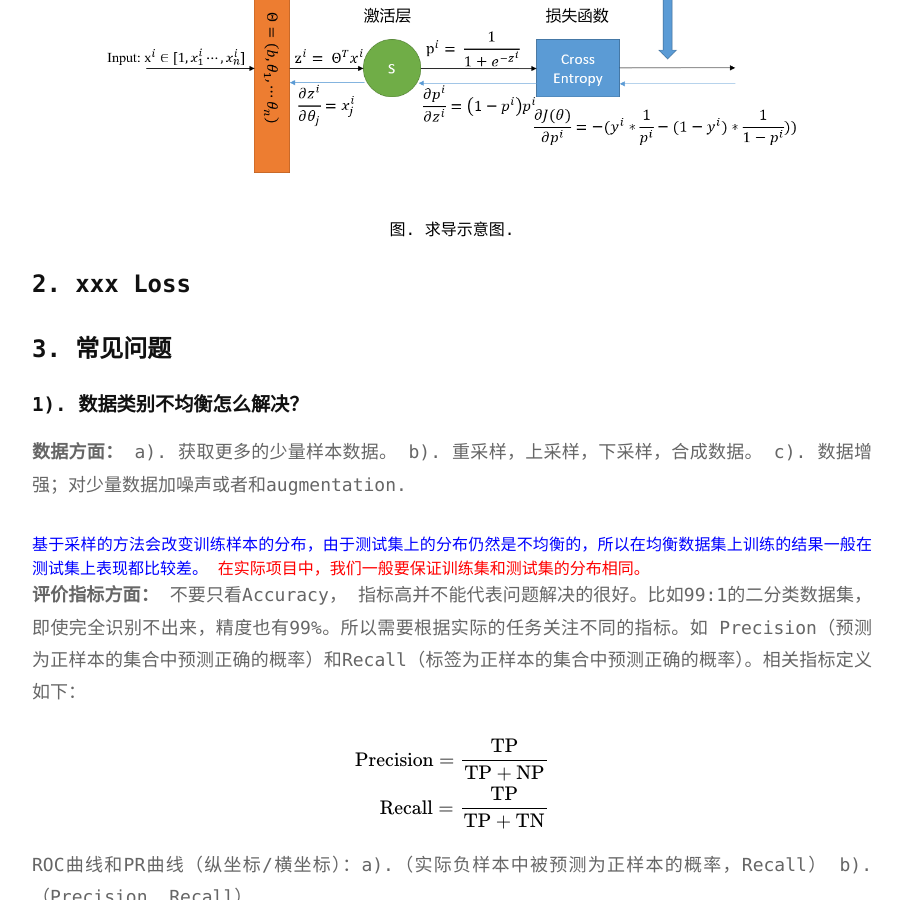
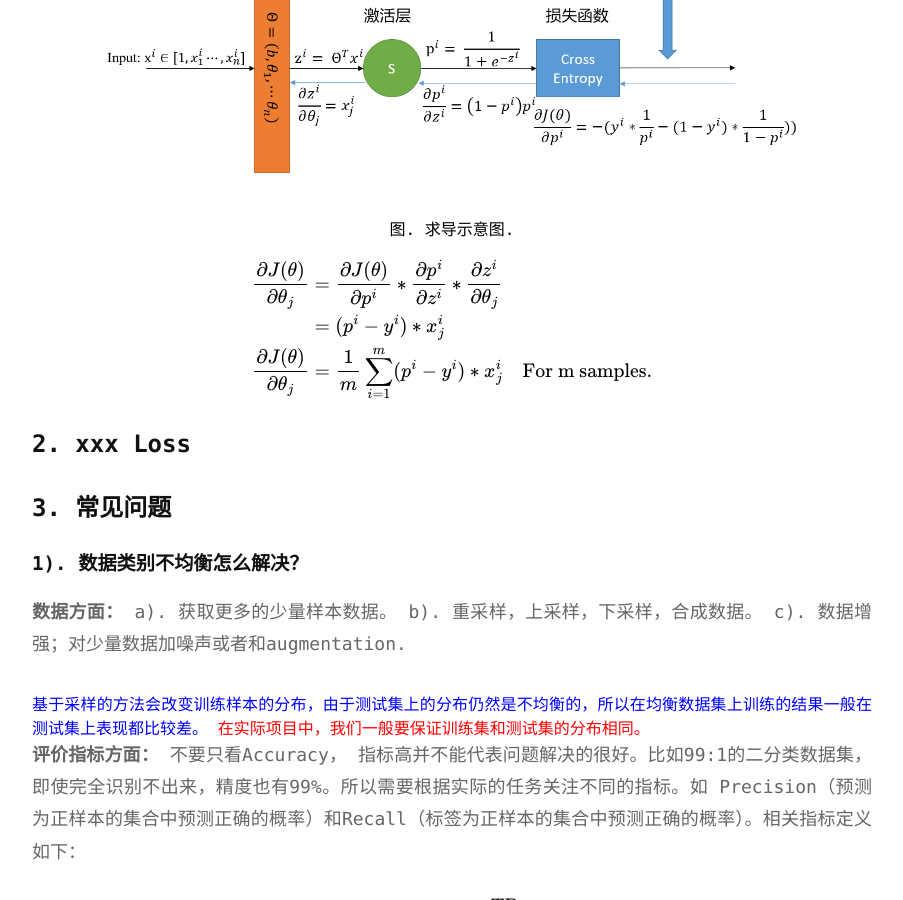
Before and after one commit to selous123/selous123.github.io, a Jekyll site: the page built from _posts/2020-03-13-神经网络常用损失函数总结.md, in a window 1280 px wide and 900 px high, scrolled down 898 px. Shown: the whole window, without its empty margins (188-1091 px from the left). Built offline with Jekyll 4.4.1, drawn with Linux system fonts in a browser that asks for light colours; formulas are drawn with MathJax 3; a script that is not in the unit is left out; comment, search, counter and statistics services are not loaded; some of the changed text lies outside the part shown.

Commit message:
增加内容

```diff
--- a/_posts/2020-03-13-神经网络常用损失函数总结.md
+++ b/_posts/2020-03-13-神经网络常用损失函数总结.md
@@ -33,6 +33,14 @@ $$
 <center><img src="https://selous123.github.io/assets/img/blog-loss/gradient.png" width="700" height="auto"/>
 
 <span>图. 求导示意图.</span></center>
+
+$$
+\begin{aligned}
+\frac{\partial J(\theta)}{\partial \theta_j} &= \frac{\partial J(\theta)}{\partial p^i} * \frac{\partial p^i}{\partial z^i} * \frac{\partial z^i}{\partial \theta_j} \\
+&=(p^i - y^i) * x_j^i\\
+\frac{\partial J(\theta)}{\partial \theta_j} &=\frac{1}{m}\sum_{i=1}^m (p^i - y^i) * x_j^i \quad \text{For m samples.}
+\end{aligned}
+$$
 
 ### 2. xxx Loss
 
```
